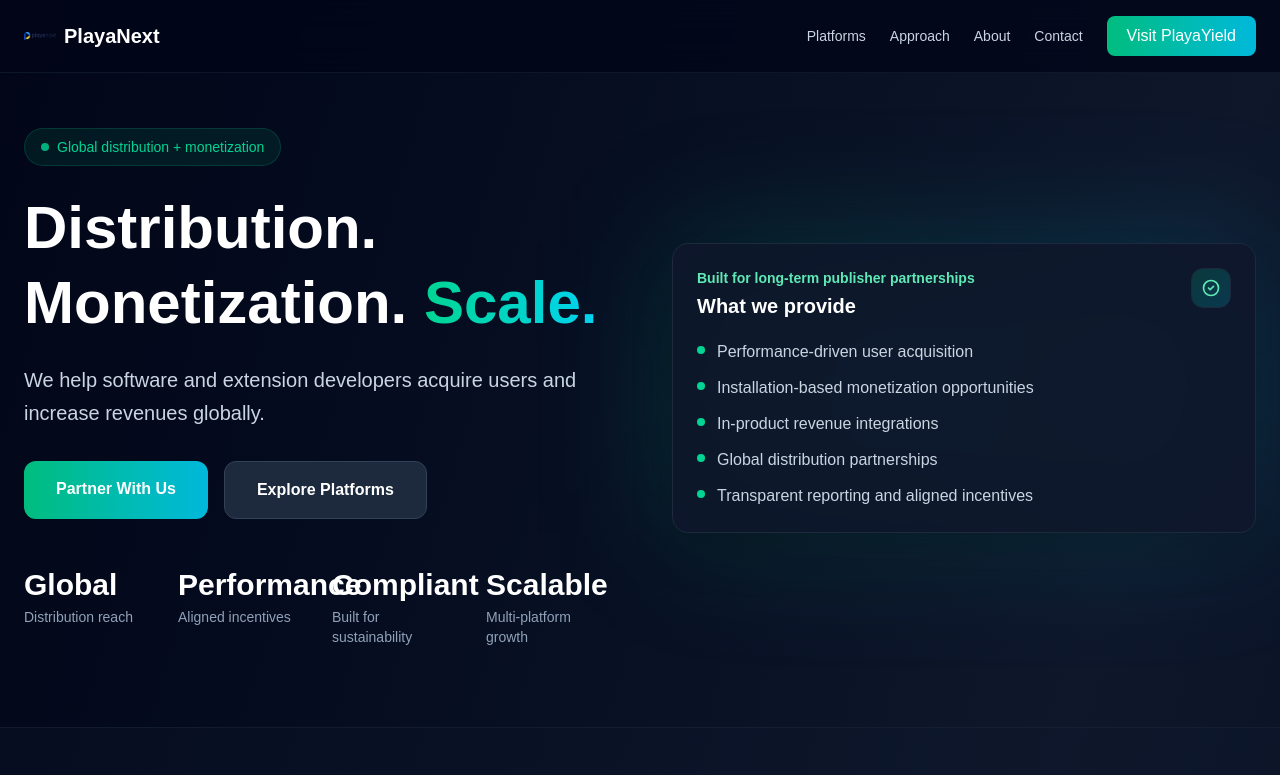
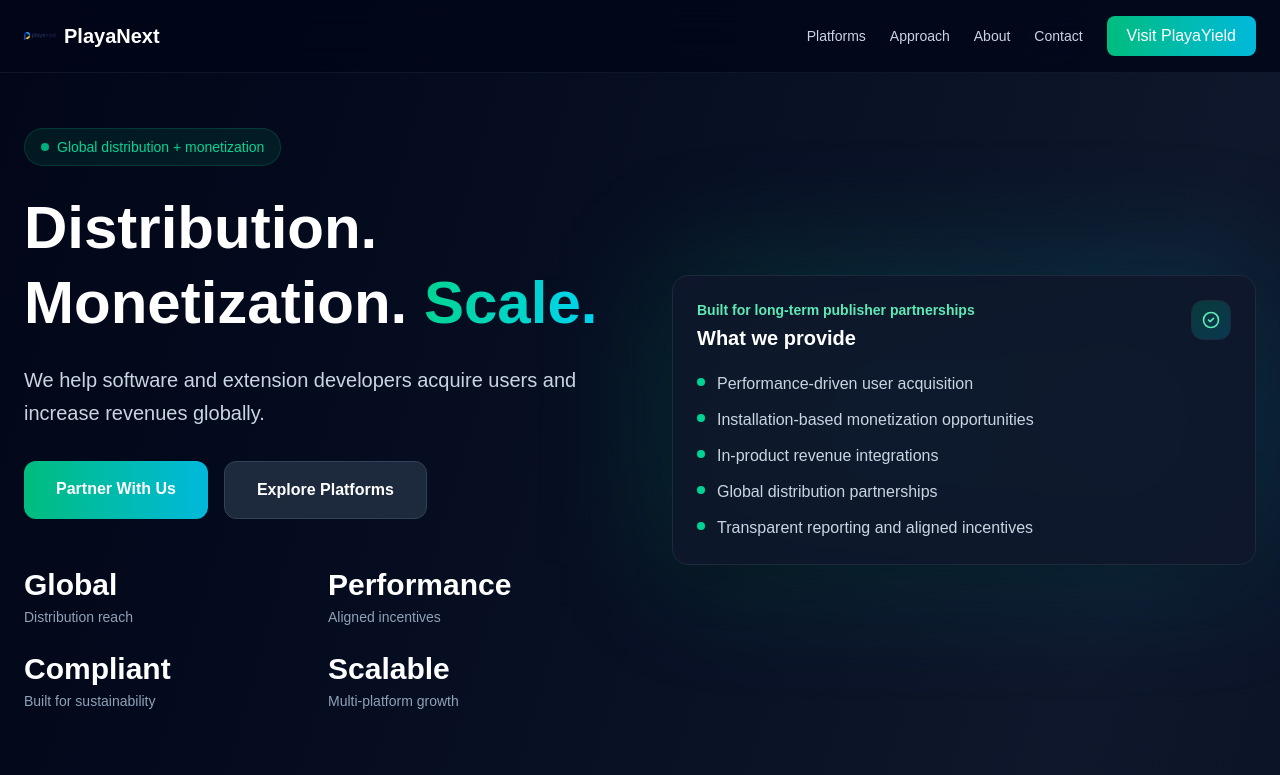
Before and after one commit to playanext/playanext-website, a Next.js app: page / in a window 1280 px wide. Shown: the top 775 px of the page. Built offline with nearby package versions, Linux system fonts and the light colour scheme.

Commit message:
Update partner stats grid layout and remove text truncation

```diff
--- a/app/page.tsx
+++ b/app/page.tsx
@@ -158,7 +158,7 @@ export default function Home() {
                 </a>
               </div>
 
-              <div className="grid grid-cols-2 lg:grid-cols-4 gap-4 sm:gap-8">
+              <div className="grid grid-cols-2 gap-4 sm:gap-6 mt-8 sm:mt-12">
                 <div>
                   <div className="text-xl sm:text-2xl lg:text-3xl font-bold text-white mb-1">
                     Global
@@ -168,7 +168,7 @@ export default function Home() {
                   </div>
                 </div>
                 <div>
-                  <div className="text-xl sm:text-2xl lg:text-3xl font-bold text-white mb-1 truncate md:overflow-visible md:whitespace-normal">
+                  <div className="text-xl sm:text-2xl lg:text-3xl font-bold text-white mb-1">
                     Performance
                   </div>
                   <div className="text-xs sm:text-sm text-slate-400">
```
